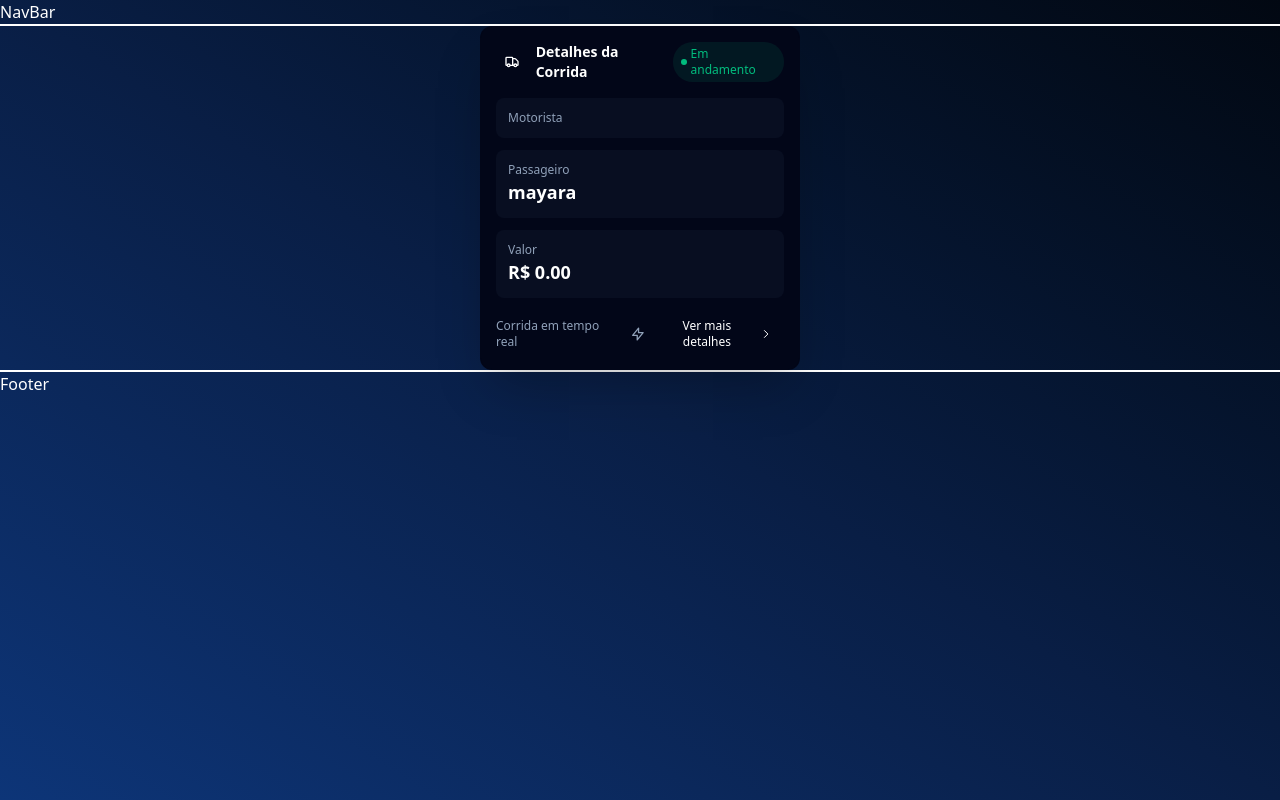
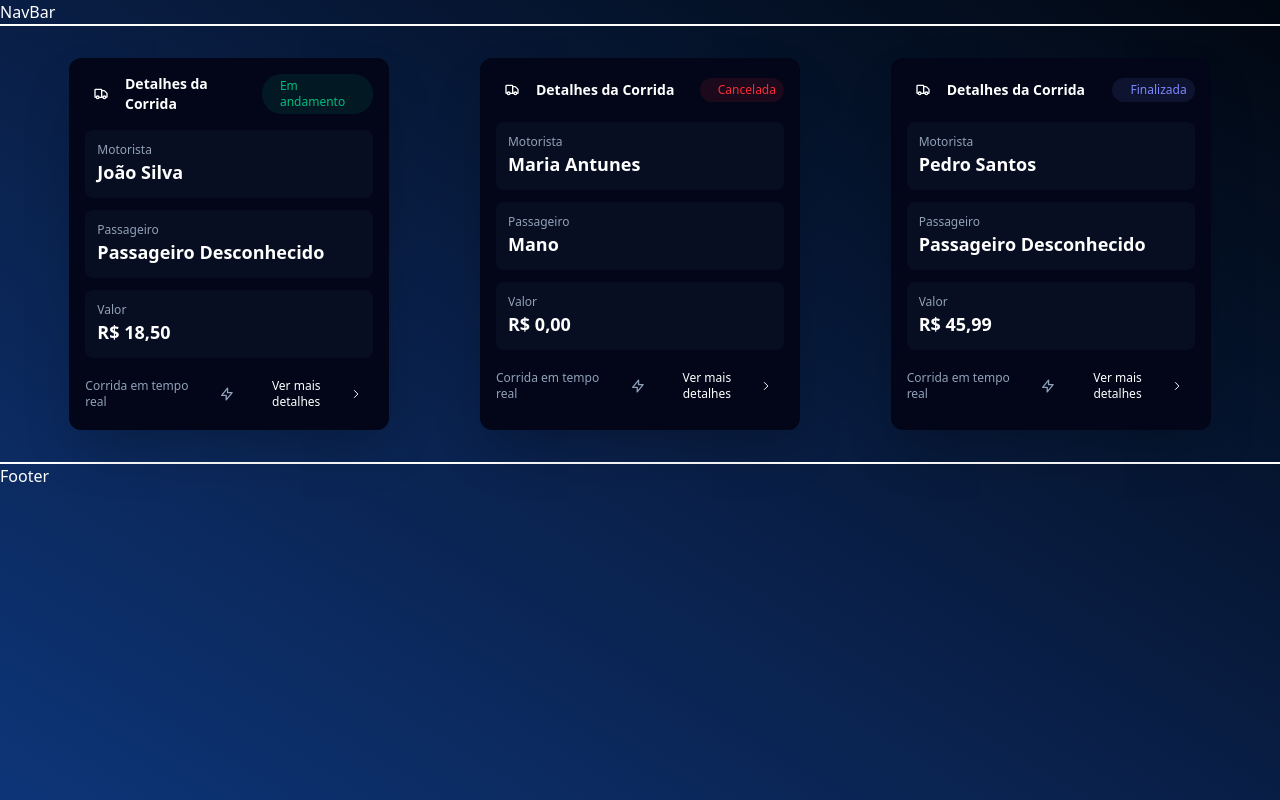
Before and after one commit to UNMTED/conduzze-frontend, a React (Vite) app: page / in a window 1280 px wide. Built offline with nearby package versions, Linux system fonts and the light colour scheme.

Commit message:
criação da pagina home

```diff
--- a/src/components/cardcorrida/CardCorrida.tsx
+++ b/src/components/cardcorrida/CardCorrida.tsx
@@ -1,13 +1,23 @@
-const RideCard = ({
-  // driverName,
-  userName = "mayara",
-  // fare,
+const CardCorrida = ({
+  driverName = "Aguardando Motorista...",
+  userName = "Passageiro Desconhecido",
+  fare = 0,
   status = "Em andamento",
 }) => {
+  const statusConfig = {
+    "Em andamento": { text: "text-emerald-500", bg: "bg-emerald-500/10" },
+    Finalizada: { text: "text-indigo-400", bg: "bg-indigo-400/10" },
+    Cancelada: { text: "text-red-500", bg: "bg-red-500/10" },
+    Aguardando: { text: "text-yellow-500", bg: "bg-yellow-500/10" },
+  }[status] || { text: "text-gray-400", bg: "bg-gray-400/10" };
+
+  const formattedFare = fare.toFixed(2).replace(".", ",");
+
   return (
     <div className="group relative flex w-80 flex-col rounded-xl bg-slate-950 p-4 shadow-2xl transition-all duration-300 hover:scale-[1.02] hover:shadow-indigo-500/20">
-      <div className="absolute inset-0 rounded-xl  from-indigo-500 via-purple-500 to-pink-500 opacity-20 blur-sm transition-opacity duration-300 group-hover:opacity-30" />
+      <div className="absolute inset-0 rounded-xl from-indigo-500 via-purple-500 to-pink-500 opacity-20 blur-sm transition-all duration-300 group-hover:opacity-30" />
       <div className="absolute inset-px rounded-[11px] bg-slate-950" />
+
       <div className="relative">
         <div className="mb-4 flex items-center justify-between">
           <div className="flex items-center gap-2">
@@ -30,15 +40,21 @@ const RideCard = ({
               Detalhes da Corrida
             </h3>
           </div>
-          <span className="flex items-center gap-1 rounded-full bg-emerald-500/10 px-2 py-1 text-xs font-medium text-emerald-500">
-            <span className="h-1.5 w-1.5 rounded-full bg-emerald-500" />
+          <span
+            className={`flex items-center gap-1 rounded-full ${statusConfig.bg} px-2 py-1 text-xs font-medium ${statusConfig.text}`}
+          >
+            <span
+              className={`h-1.5 w-1.5 rounded-full ${
+                statusConfig.text
+              } ${statusConfig.bg.replace("/10", "")}`}
+            />
             {status}
           </span>
         </div>
         <div className="mb-4 grid grid-cols-1 gap-3">
           <div className="rounded-lg bg-slate-900/50 p-3">
             <p className="text-xs font-medium text-slate-400">Motorista</p>
-            <p className="text-lg font-semibold text-white">{}</p>
+            <p className="text-lg font-semibold text-white">{driverName}</p>
           </div>
           <div className="rounded-lg bg-slate-900/50 p-3">
             <p className="text-xs font-medium text-slate-400">Passageiro</p>
@@ -47,10 +63,11 @@ const RideCard = ({
           <div className="rounded-lg bg-slate-900/50 p-3">
             <p className="text-xs font-medium text-slate-400">Valor</p>
             <p className="text-lg font-semibold text-white">
-              R$ {Number().toFixed(2)}
+              R$ {formattedFare}
             </p>
           </div>
         </div>
+
         <div className="flex items-center justify-between">
           <div className="flex items-center gap-2">
             <span className="text-xs font-medium text-slate-400">
@@ -92,4 +109,4 @@ const RideCard = ({
   );
 };
 
-export default RideCard;
+export default CardCorrida;
--- a/src/pages/home/Home.tsx
+++ b/src/pages/home/Home.tsx
@@ -1,11 +1,19 @@
 import CardCorrida from "../../components/cardcorrida/CardCorrida";
 
-export default function Home() {
+function Home() {
   return (
-    <>
-      <div className="flex justify-around">
-        <CardCorrida />
-      </div>
-    </>
+    <div className="flex  justify-around gap-4 p-8">
+      <CardCorrida driverName="João Silva" fare={18.5} status="Em andamento" />
+
+      <CardCorrida
+        driverName="Maria Antunes"
+        fare={0}
+        status="Cancelada"
+        userName="Mano"
+      />
+
+      <CardCorrida driverName="Pedro Santos" fare={45.99} status="Finalizada" />
+    </div>
   );
 }
+export default Home;
```
